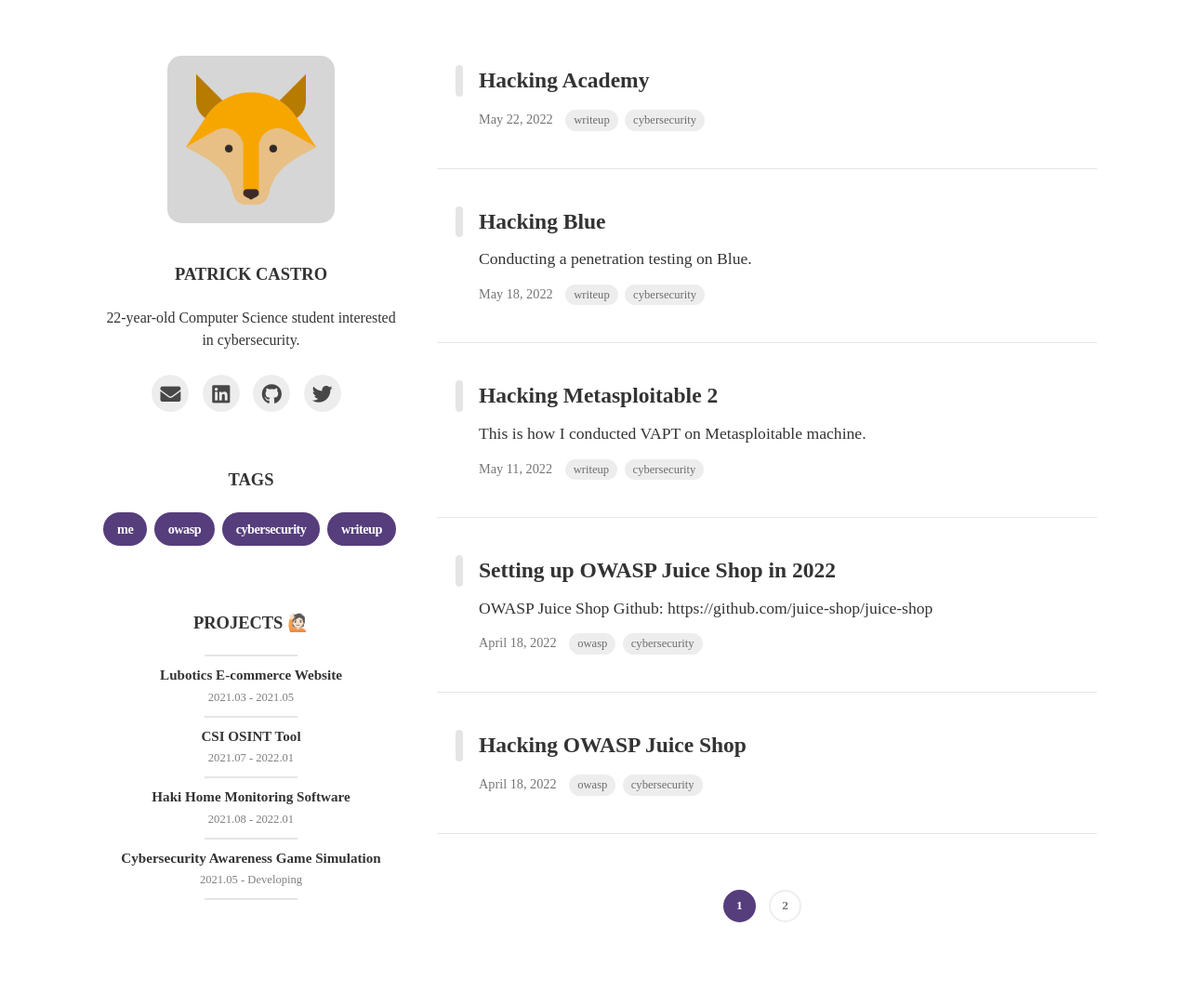
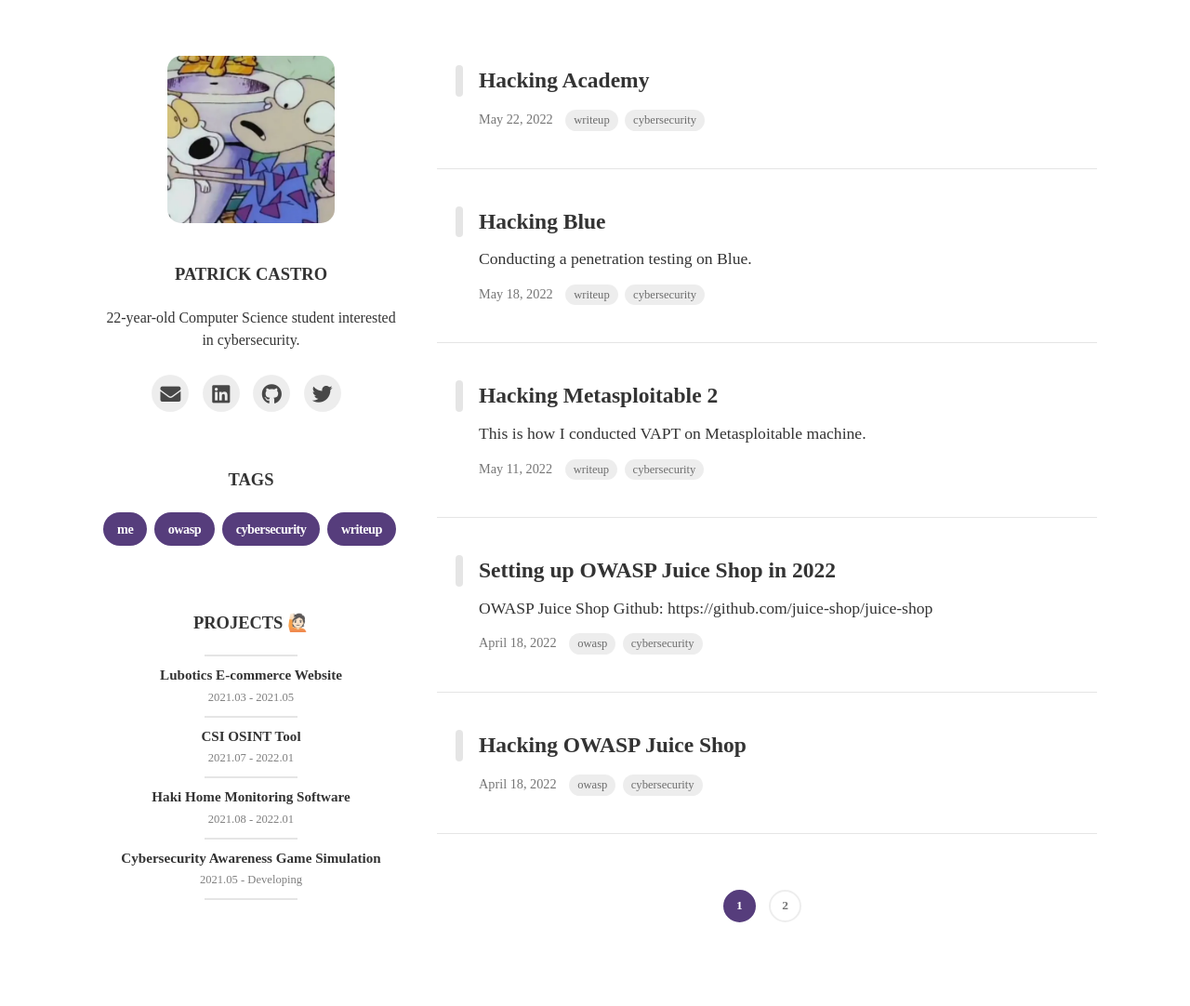
Before and after one commit to ptrckstuns/ptrckstuns.github.io, a Jekyll site: the page built from index.html, in a window 1280 px wide. Shown: the whole page at 93% size. Built offline with Jekyll 4.4.1, drawn with Linux system fonts in a browser that asks for light colours; nearby versions of some CDN libraries; some web fonts are replaced; the list of posts is cut into pages by our own code.

Commit message:
Update profile picture

```diff
--- a/_config.yml
+++ b/_config.yml
@@ -10,7 +10,7 @@
 
   # Profile Settings
   profile :
-    image : assets/img/fox.png
+    image : assets/img/rocko.png
     username : Patrick Castro
     description : 22-year-old Computer Science student interested in cybersecurity.
     experience :
```
Also changed, not shown: assets/img/rocko.png (added).
